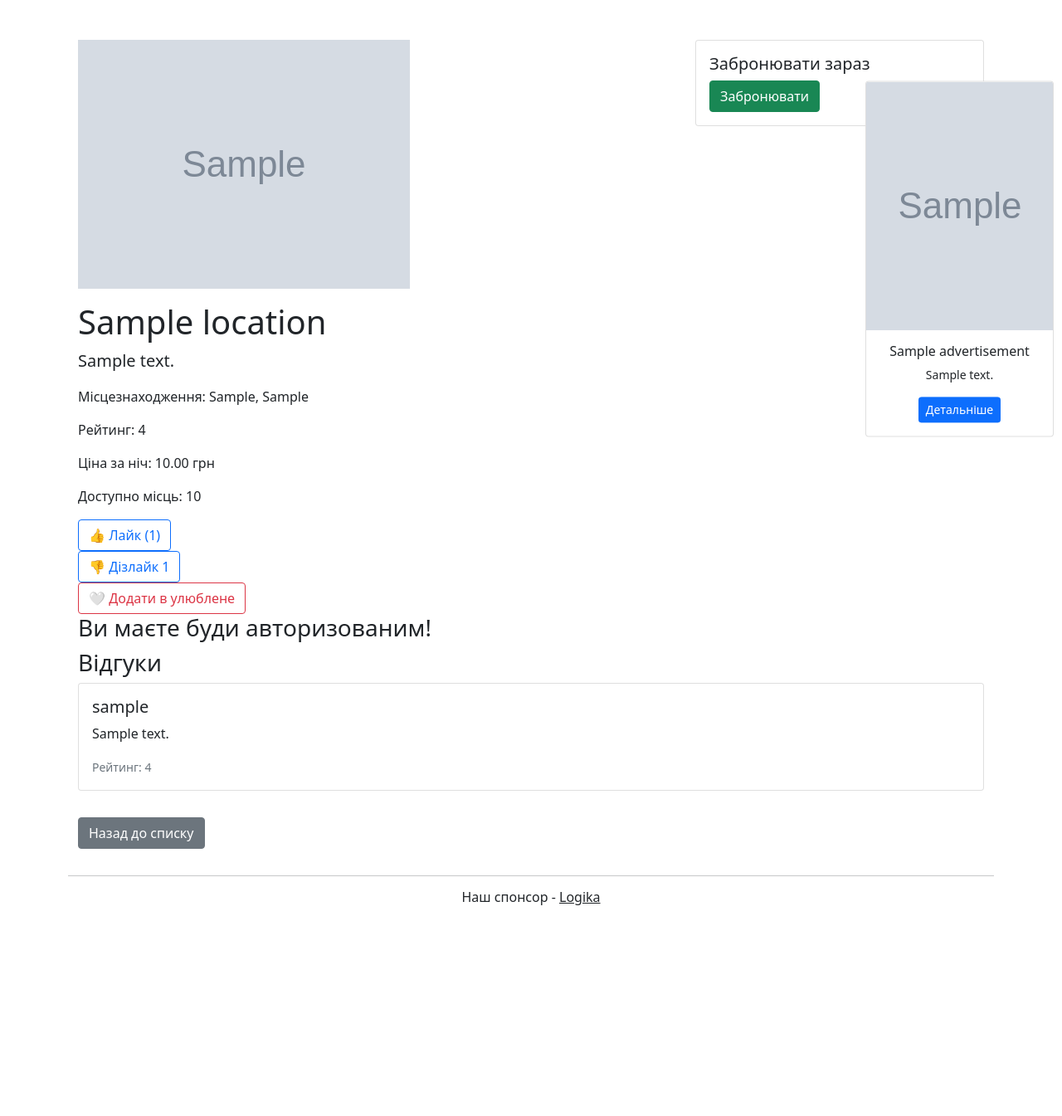
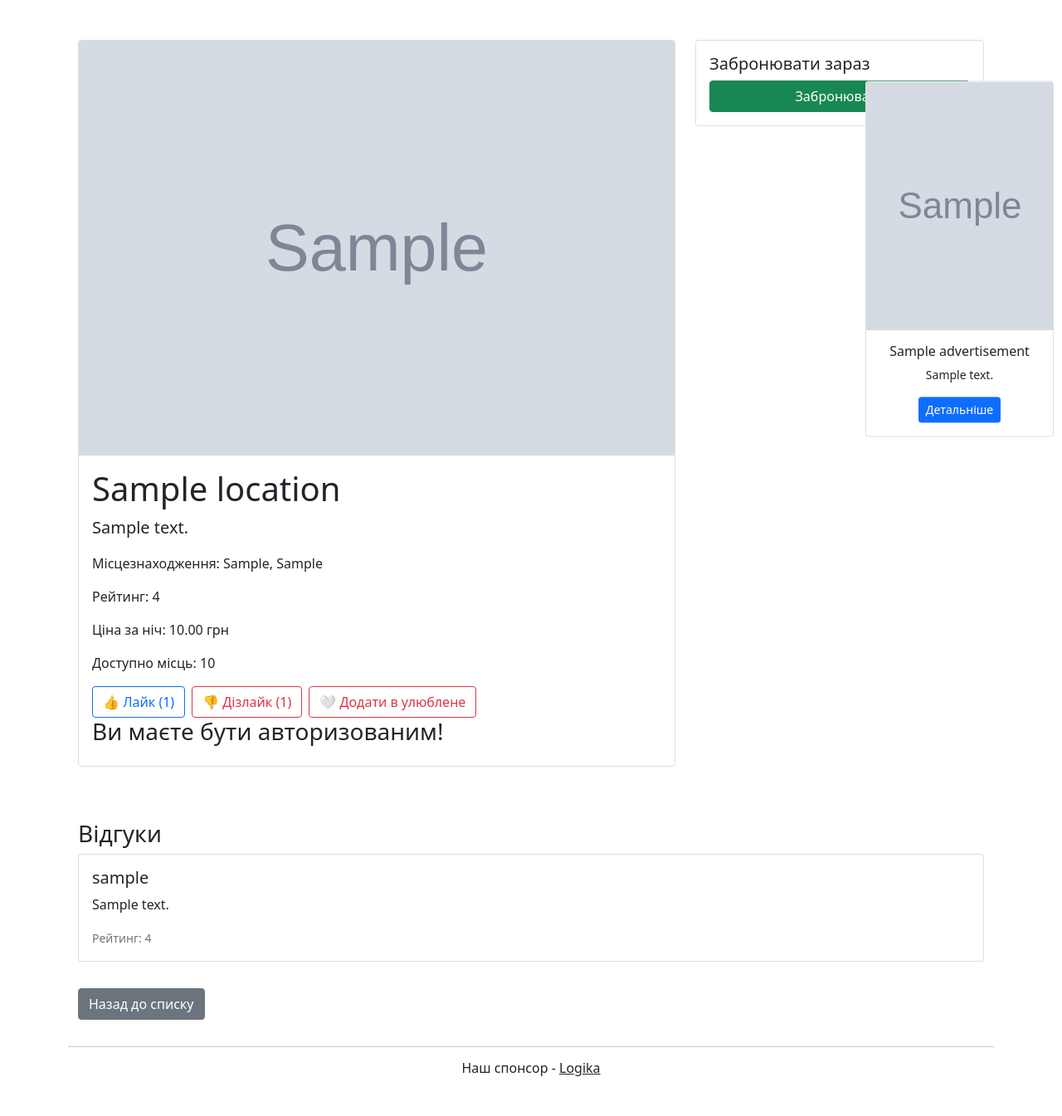
Before and after one commit to Skrriply/django-booking, a Django app: page /location/1/ in a window 1280 px wide. Shown: the part 88-1433 px from the top of the page at 83% size. Before the commit the page ends 1179 px from the top, so only its background shows below. Run offline with Django 5.2, Linux system fonts and the light colour scheme; tables that the repository leaves empty hold one stand-in row (values such as "Sample post"); grey boxes marked "Sample" are stand-in pictures; parts of the project's set-up code (start-up, migrations or seed data) failed here and were passed over; some libraries are stand-ins or nearby versions.

Commit message:
Modified location detail page

```diff
--- a/booking_system/templates/location_detail.html
+++ b/booking_system/templates/location_detail.html
@@ -1,4 +1,5 @@
 {% extends 'base/_base.html' %}
+{% load crispy_forms_filters %}
 
 {% block title %}
 Докладніше про {{ location.name }}
@@ -7,27 +8,25 @@
 {% block content %}
 <div class="container">
   <div class="row">
-    <!-- Основной контент (слева) -->
     <div class="col-md-8 order-md-first">
-      <img src="{{ location.photo }}" alt="{{ location.name }}" class="img-fluid mb-3" style="max-height: 500px; object-fit: cover" />
-
-      <h1>{{ location.name }}</h1>
+      <div class="card mb-3">
+        <img src="{{ location.photo }}" alt="{{ location.name }}" class="img-fluid card-img-top" style="max-height: 500px; object-fit: cover" />
+        <div class="card-body">
+          <h1 class="card-title">{{ location.name }}</h1>
           <p class="lead">{{ location.description }}</p>
-
           <p>Місцезнаходження: {{ location.city }}, {{ location.country }}</p>
           <p>Рейтинг: {{ location.rating }}</p>
           <p>Ціна за ніч: {{ location.price_per_night }} грн</p>
           <p>Доступно місць: {{ location.amount }}</p>
 
-      <!-- Кнопка лайка + кількість лайків -->
+          <div class="d-flex">
             <form method="post" action="{% url 'booking:like_location' location.id %}">
               {% csrf_token %}
-        <button type="submit" class="btn btn-outline-primary">👍 Лайк ({{ location.like_count }})</button>
+              <button type="submit" class="btn btn-outline-primary me-2">👍 Лайк ({{ location.like_count }})</button>
             </form>
-      <!-- Dislikes -->
             <form method="post" action="{% url 'booking:dislike_location' location.id %}">
               {% csrf_token %}
-        <button type="submit" class="btn btn-outline-primary">👎 Дізлайк {{ location.dislike_count }}</button>
+              <button type="submit" class="btn btn-outline-danger me-2">👎 Дізлайк ({{ location.dislike_count }})</button>
             </form>
             <form method="post" action="{% url 'booking:favourite_location' location.id %}">
               {% csrf_token %}
@@ -39,6 +38,7 @@
                 {% endif %}
               </button>
             </form>
+          </div>
 
           {% if user_review %}
             <p>Ви вже залишили відгук для цього місця.</p>
@@ -46,30 +46,31 @@
             <h3>Залишити відгук</h3>
             <form method="post">
               {% csrf_token %}
-        {{ review_form.as_p }}
+              {{ review_form|crispy }}
               <button type="submit" class="btn btn-primary">Відправити</button>
             </form>
           {% else %}
-      <h3>Ви маєте буди авторизованим!</h3>
+            <h3>Ви маєте бути авторизованим!</h3>
           {% endif %}
         </div>
+      </div>
+    </div>
 
-    <!-- Колонка с формой бронирования (справа) -->
     <div class="col-md-4">
-      <div class="card mb-3">
+      <div class="card">
         <div class="card-body">
           <h5 class="card-title">Забронювати зараз</h5>
           <form method="post" action="{% url 'booking:create_booking' location.pk %}">
             {% csrf_token %}
             {{ form.as_p }}
-            <button type="submit" class="btn btn-success">Забронювати</button>
+            <button type="submit" class="btn btn-success w-100">Забронювати</button>
           </form>
         </div>
       </div>
     </div>
   </div>
 
-  <!-- Відгуки -->
+  <div class="mt-5">
     <h3>Відгуки</h3>
     {% for review in reviews %}
       <div class="card mb-3">
@@ -82,6 +83,7 @@
     {% empty %}
       <p>Немає відгуків.</p>
     {% endfor %}
+  </div>
 
   <a href="{% url 'booking:index' %}" class="btn btn-secondary mt-3">Назад до списку</a>
 </div>
```
Lines whose indentation alone changed are shown as unchanged.
